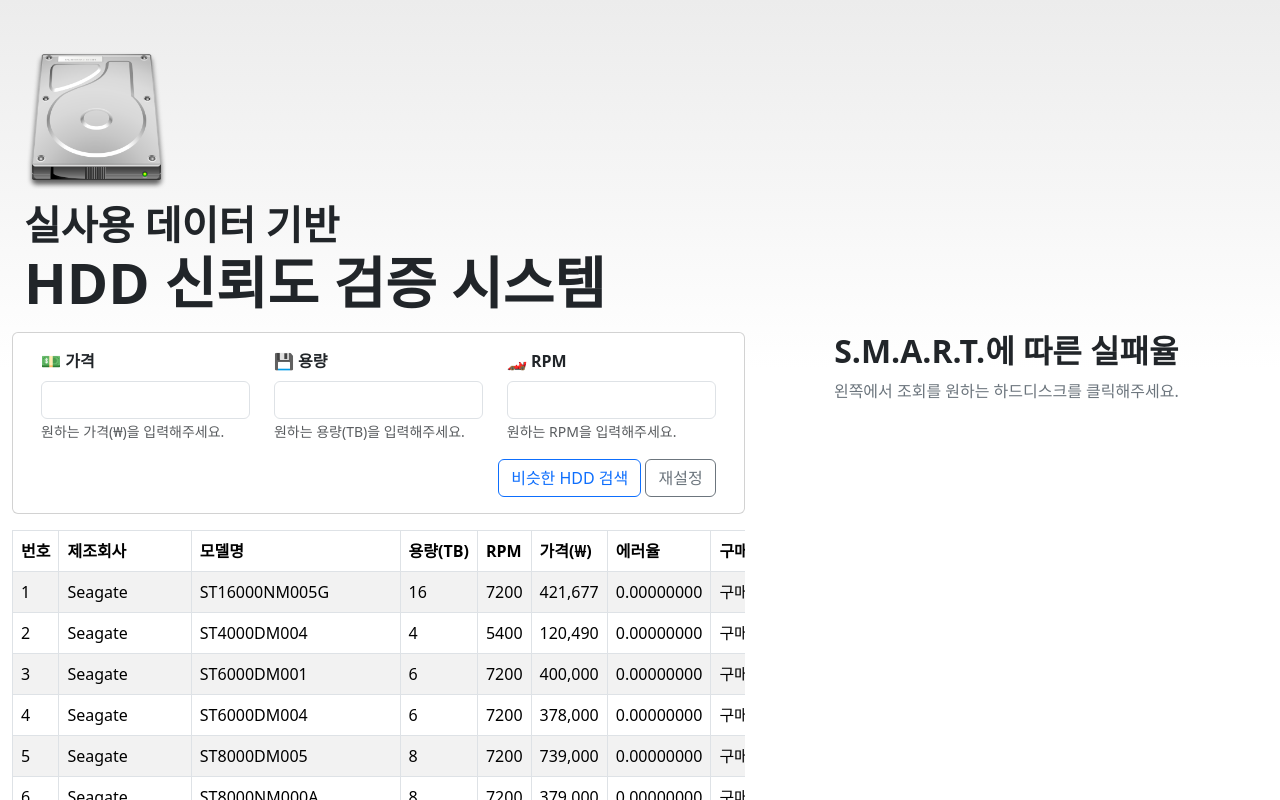
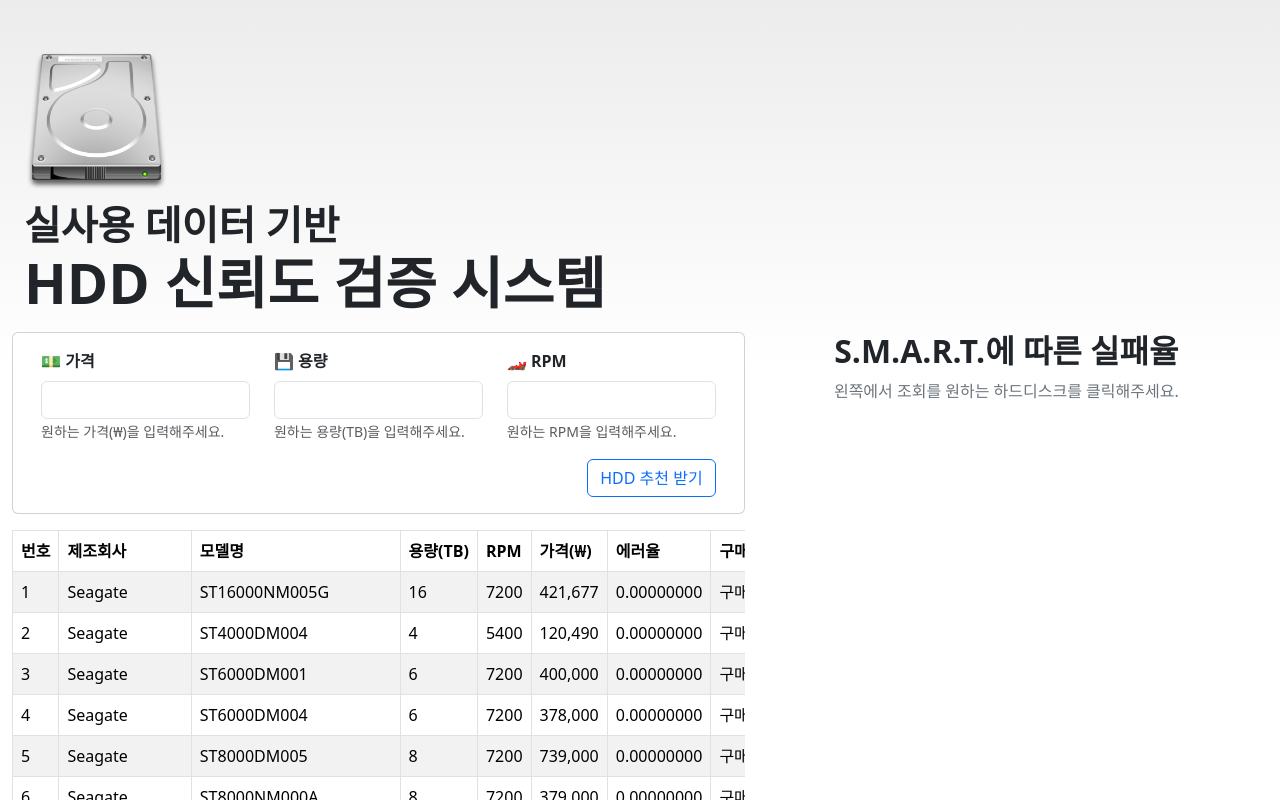
Before and after one commit to shythm/sw-application-2023-2, a React (Create React App) app in the folder app/hdd-relver-system/: page / in a window 1280 px wide. Shown: the top 800 px of the page. Built offline with nearby package versions, Linux system fonts and the light colour scheme.

Commit message:
Remove reset button and update summit button

```diff
--- a/app/hdd-relver-system/src/components/SpecInputForm.jsx
+++ b/app/hdd-relver-system/src/components/SpecInputForm.jsx
@@ -94,17 +94,7 @@ const SpecInputForm = (props) => {
                 handleSubmit();
               }}
             >
-              비슷한 HDD 검색
-            </Button>{" "}
-            <Button
-              variant="outline-secondary"
-              onClick={() => {
-                setPrice("");
-                setCapacity("");
-                setRpm("");
-              }}
-            >
-              재설정
+              HDD 추천 받기
             </Button>
           </div>
         </Form>
```
